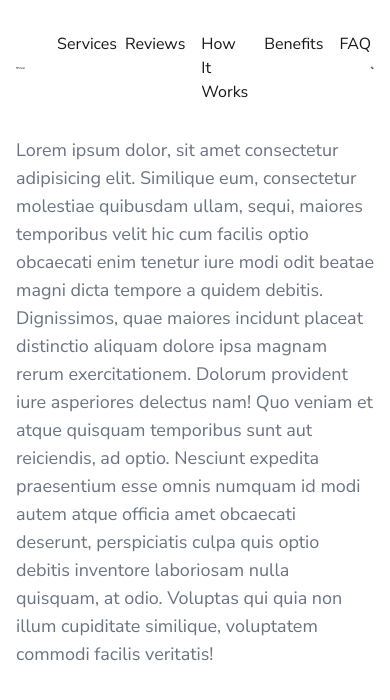
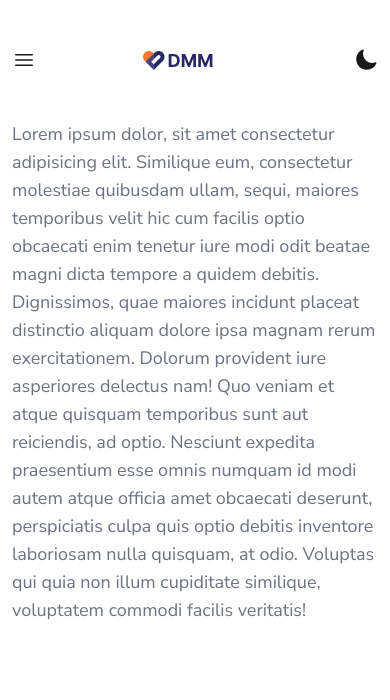
Before and after one commit to DmitryPonomarenko34/SMM-Next.js-TailwindCSS-React.js-Typescript, a Next.js app: page / in a window 390 px wide. Shown: the top 700 px of the page. Built offline with nearby package versions, Linux system fonts and the light colour scheme.

Commit message:
adaptive menu for mobile

```diff
--- a/app/Header.tsx
+++ b/app/Header.tsx
@@ -6,7 +6,7 @@ import ThemeBtn from "./ThemeBtn";
 export default function Header() {
   return (
     <header className="py-8">
-      <div className="custom-container mx-auto px-3 flex items-center py-4">
+      <div className="justify-between sm:justify-start custom-container mx-auto px-3 flex items-center py-4">
         <Link href="/" className="mr-8">
           <Image src="/logo.svg" alt="logo" width={72} height={20} />
         </Link>
--- a/app/NavList.tsx
+++ b/app/NavList.tsx
@@ -1,18 +1,26 @@
 "use client";
-import { category } from "@/constants";
 import Link from "next/link";
 import { usePathname } from "next/navigation";
+import { Bars3Icon } from "@heroicons/react/24/solid";
+import { useState } from "react";
 
 export default function NavList() {
   const pathname = usePathname();
+  const [isActiveMenu, toggleMenu] = useState(false);
 
   const isActive = (path: string) => {
     return pathname?.split("/").pop() === path;
   };
 
   return (
-    <nav className="flex-auto">
-      <ul className="flex">
+    <nav className="order-first sm:order-none sm:flex-auto">
+      <button
+        className="block sm:hidden"
+        onClick={() => toggleMenu(!isActiveMenu)}
+      >
+        <Bars3Icon color="dark:text-zinc-300" width={24} height={24} />
+      </button>
+      <ul className={`menu ${isActiveMenu && "active"}`}>
         <li className="mr-2 last:mr-0">
           <Link
             href={"/services"}
--- a/app/ThemeBtn.tsx
+++ b/app/ThemeBtn.tsx
@@ -20,9 +20,9 @@ export default function ThemeBtn() {
   return (
     <button className="w-6 h-6" onClick={() => setTheme(forceTheme)}>
       {resolvedTheme === "dark" ? (
-        <SunIcon title="light" />
+        <SunIcon title="light theme" />
       ) : (
-        <MoonIcon title="dark" />
+        <MoonIcon title="dark theme" />
       )}
     </button>
   );
--- a/styles/globals.css
+++ b/styles/globals.css
@@ -10,6 +10,13 @@
   p {
     @apply text-gray-500 text-lg;
   }
+
+  .menu {
+    @apply hidden sm:flex;
+  }
+
+  .menu.active {
+    @apply block;
   }
 
   .nav-link {
@@ -29,3 +36,4 @@
     margin: 0 auto;
     padding: 0 1rem;
   }
+}
```
Lines whose indentation alone changed are shown as unchanged.
